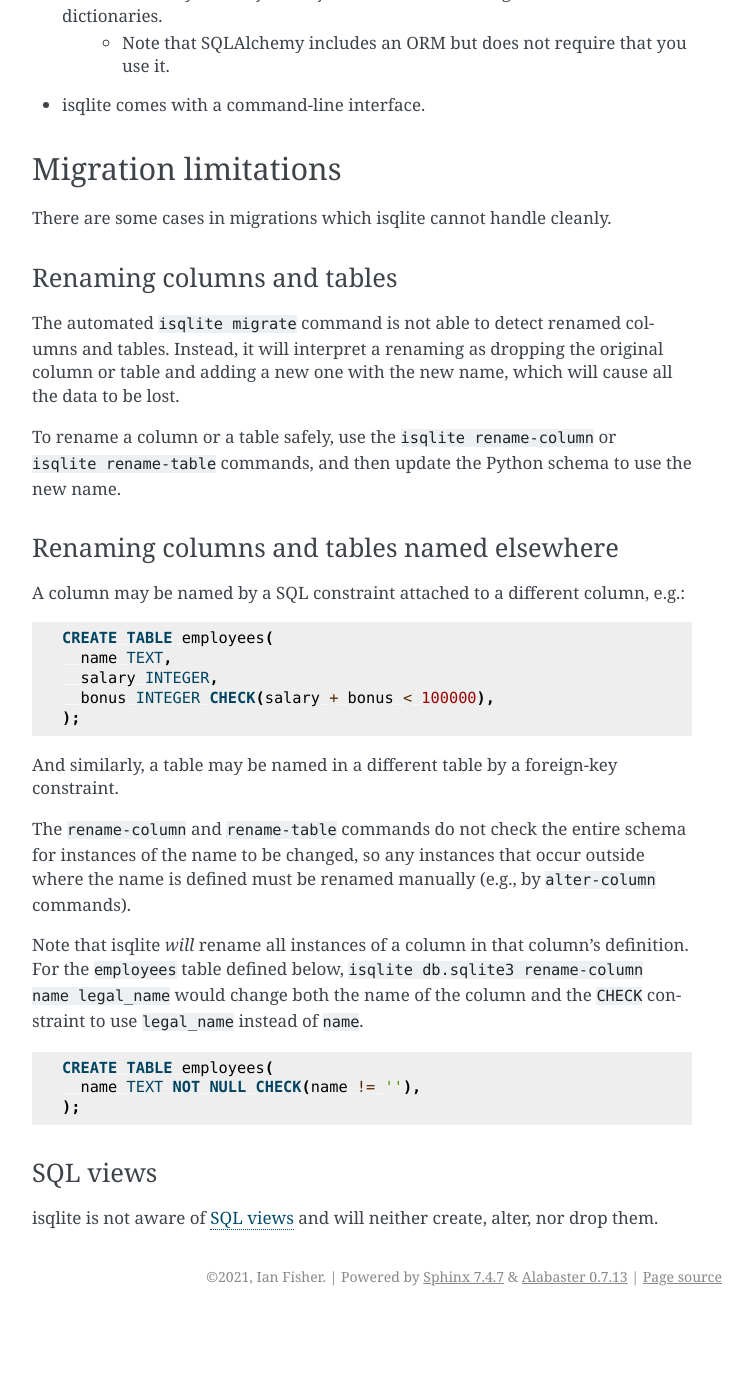
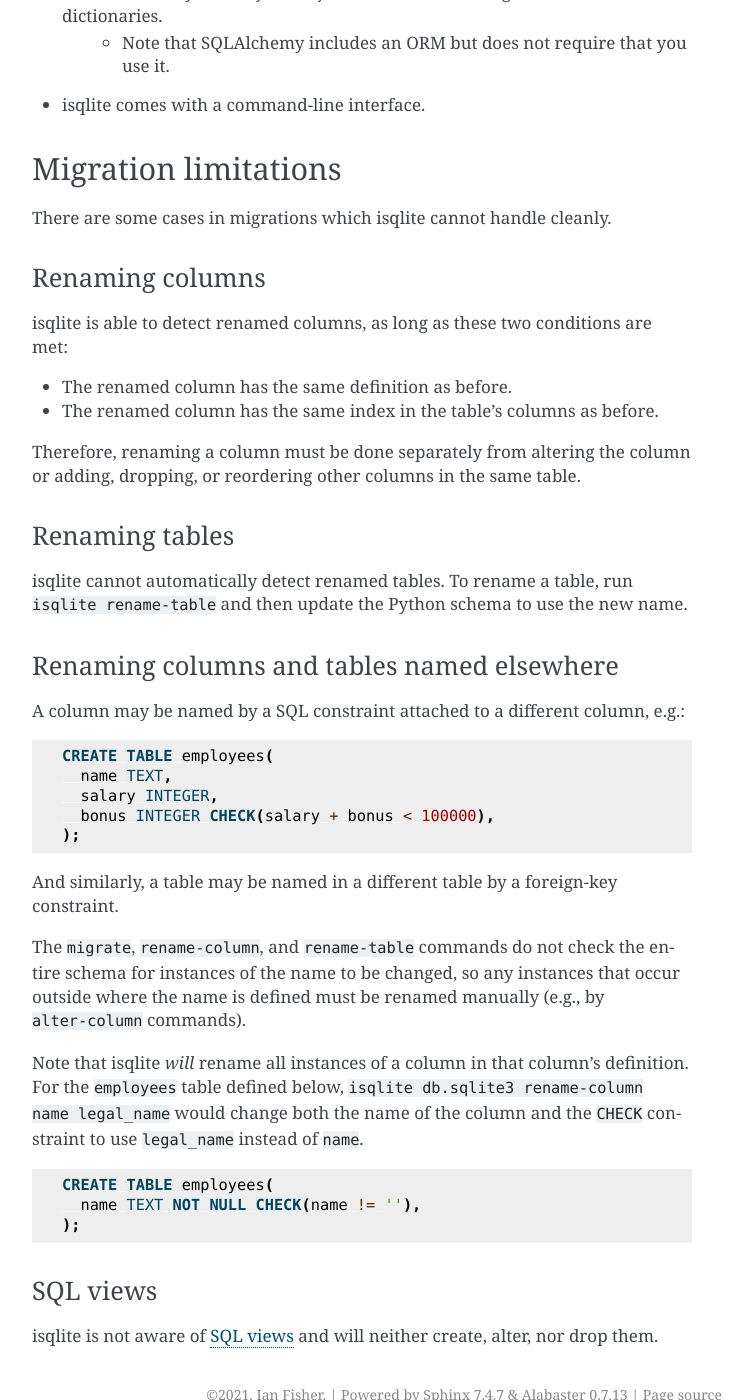
Before and after one commit to iafisher/isqlite, a Sphinx documentation site: the page built from docs/limitations.rst, in a window 1280 px wide and 1400 px high, scrolled down 588 px. Shown: the whole window, without its empty margins (388-1141 px from the left). Built offline with Sphinx 7.4.7, drawn with Linux system fonts in a browser that asks for light colours; before the commit the page ends 1904 px from its top, so only the background shows below that; some of the changed text lies outside the part shown.

Commit message:
Detect renamed columns in migrations
Fixes: #55

```diff
--- a/docs/limitations.rst
+++ b/docs/limitations.rst
@@ -22,12 +22,21 @@ Migration limitations
 
 There are some cases in migrations which isqlite cannot handle cleanly.
 
-Renaming columns and tables
-^^^^^^^^^^^^^^^^^^^^^^^^^^^
+Renaming columns
+^^^^^^^^^^^^^^^^
 
-The automated ``isqlite migrate`` command is not able to detect renamed columns and tables. Instead, it will interpret a renaming as dropping the original column or table and adding a new one with the new name, which will cause all the data to be lost.
+isqlite is able to detect renamed columns, as long as these two conditions are met:
 
-To rename a column or a table safely, use the ``isqlite rename-column`` or ``isqlite rename-table`` commands, and then update the Python schema to use the new name.
+- The renamed column has the same definition as before.
+- The renamed column has the same index in the table's columns as before.
+
+Therefore, renaming a column must be done separately from altering the column or adding, dropping, or reordering other columns in the same table.
+
+
+Renaming tables
+^^^^^^^^^^^^^^^
+
+isqlite cannot automatically detect renamed tables. To rename a table, run ``isqlite rename-table`` and then update the Python schema to use the new name.
 
 
 Renaming columns and tables named elsewhere
```
Also changed, not shown: other parts of docs/limitations.rst (+1 -1 lines), 2 other files.
